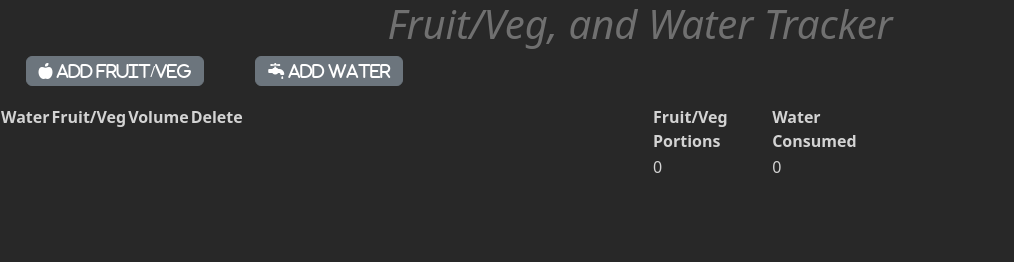
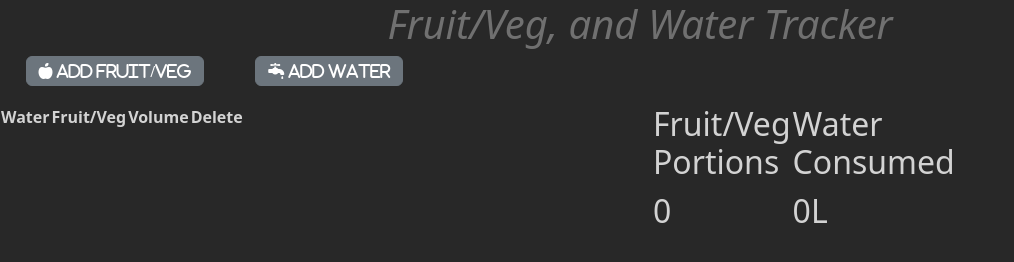
Before and after one commit to ryanmathewdsouza/Fruit-Veg-Water-Tracker, a plain HTML site: page src/index.html in a window 1280 px wide. Shown: the whole page, without its empty margins (0-1014 px from the left). Drawn offline with nearby package versions, Linux system fonts and the light colour scheme.

Commit message:
changed stats-table cells to h2 tags

```diff
--- a/src/index.html
+++ b/src/index.html
@@ -100,12 +100,12 @@
         </table>
         <table id="stats-table" class="col-md-6">
             <tr>
-                <th>Fruit/Veg Portions</th>
-                <th>Water Consumed</th>
+                <th><h2>Fruit/Veg Portions</h2></th>
+                <th><h2>Water Consumed</h2></th>
             </tr>
             <tr>
-                <td>0</td>
-                <td>0</td>
+                <td><h2>0</h2></td>
+                <td><h2>0L</h2></td>
             </tr>
         </table>
     </div>
```
